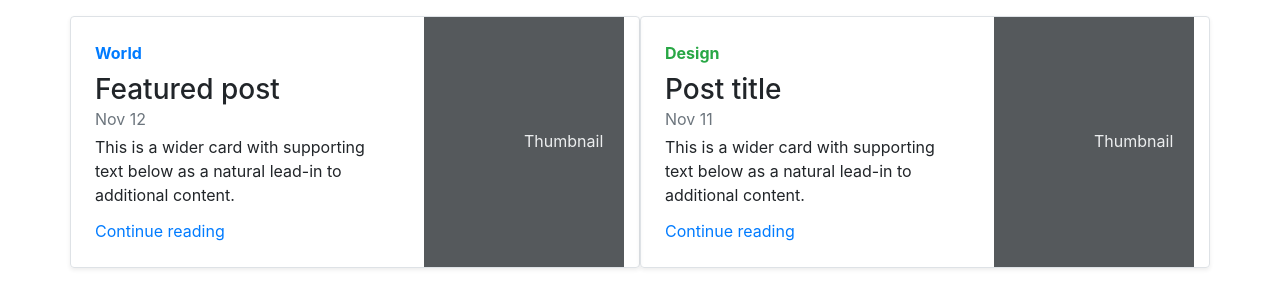
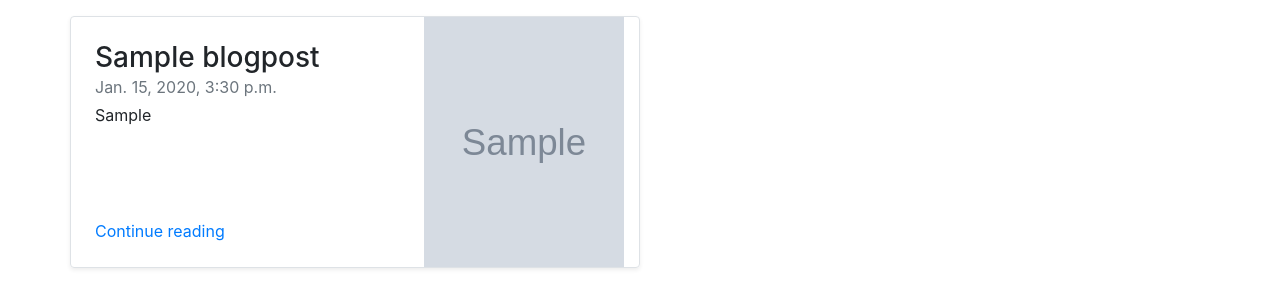
Before and after one commit to HardiKoder-612/E-Commerce-website-with-django, a Django app: page /blog/ in a window 1280 px wide. Shown: the part 56-364 px from the top of the page. Run offline with Django 4.2, Linux system fonts and the light colour scheme; tables that the repository leaves empty hold one stand-in row (values such as "Sample post"); grey boxes marked "Sample" are stand-in pictures; some libraries are stand-ins or nearby versions.

Commit message:
Blogs are also visible on the homepage vs blagapp but their designing is pending

```diff
--- a/Ourkarts/settings.py
+++ b/Ourkarts/settings.py
@@ -104,7 +104,7 @@ AUTH_PASSWORD_VALIDATORS = [
 
 LANGUAGE_CODE = 'en-us'
 
-TIME_ZONE = 'UTC'
+TIME_ZONE = 'Asia/Calcutta'
 
 USE_I18N = True
 
--- a/blog/templates/blog/index.html
+++ b/blog/templates/blog/index.html
@@ -1,37 +1,43 @@
 {% extends 'blog/basic.html' %}
  {% block body %}
+<!--    <div class="container mt-3"  style="display:flex">-->
     <div class="container mt-3">
-      <div class="row my-2">
+    {% for post,range,nSlides in allposts %}
+
+        {%for i in post%}
+        <div class="row my-2">
     <div class="col-md-6">
       <div class="row g-0 border rounded overflow-hidden flex-md-row mb-4 shadow-sm h-md-250 position-relative">
         <div class="col p-4 d-flex flex-column position-static">
-          <strong class="d-inline-block mb-2 text-primary">World</strong>
-          <h3 class="mb-0">Featured post</h3>
-          <div class="mb-1 text-muted">Nov 12</div>
-          <p class="card-text mb-auto">This is a wider card with supporting text below as a natural lead-in to additional content.</p>
+          <h3 class="mb-0">{{i.title}}</h3>
+          <div class="mb-1 text-muted">{{i.pub_date}}</div>
+          <p class="card-text mb-auto">{{i.chead0}}</p>
           <a href="#" class="stretched-link">Continue reading</a>
         </div>
         <div class="col-auto d-none d-lg-block">
-          <svg class="bd-placeholder-img" width="200" height="250" xmlns="http://www.w3.org/2000/svg" role="img" aria-label="Placeholder: Thumbnail" preserveAspectRatio="xMidYMid slice" focusable="false"><title>Placeholder</title><rect width="100%" height="100%" fill="#55595c"></rect><text x="50%" y="50%" fill="#eceeef" dy=".3em">Thumbnail</text></svg>
+            <img src='/media/{{i.thumbnail}}' width="200" height="250" alt="...">
+<!--          <img class="bd-placeholder-img" width="200" height="250" xmlns="http://www.w3.org/2000/svg" role="img" aria-label="Placeholder: Thumbnail" preserveAspectRatio="xMidYMid slice" focusable="false" src='/media/{{i.image}}'><title>Placeholder</title><rect width="100%" height="100%" fill="#55595c"></rect><text x="50%" y="50%" fill="#eceeef" dy=".3em">Thumbnail</text></img>-->
         </div>
       </div>
     </div>
-    <div class="col-md-6">
-      <div class="row g-0 border rounded overflow-hidden flex-md-row mb-4 shadow-sm h-md-250 position-relative">
-        <div class="col p-4 d-flex flex-column position-static">
-          <strong class="d-inline-block mb-2 text-success">Design</strong>
-          <h3 class="mb-0">Post title</h3>
-          <div class="mb-1 text-muted">Nov 11</div>
-          <p class="mb-auto">This is a wider card with supporting text below as a natural lead-in to additional content.</p>
-          <a href="#" class="stretched-link">Continue reading</a>
-        </div>
-        <div class="col-auto d-none d-lg-block">
-          <svg class="bd-placeholder-img" width="200" height="250" xmlns="http://www.w3.org/2000/svg" role="img" aria-label="Placeholder: Thumbnail" preserveAspectRatio="xMidYMid slice" focusable="false"><title>Placeholder</title><rect width="100%" height="100%" fill="#55595c"></rect><text x="50%" y="50%" fill="#eceeef" dy=".3em">Thumbnail</text></svg>
+<!--    <div class="col-md-6">-->
+<!--      <div class="row g-0 border rounded overflow-hidden flex-md-row mb-4 shadow-sm h-md-250 position-relative">-->
+<!--        <div class="col p-4 d-flex flex-column position-static">-->
+<!--          <strong class="d-inline-block mb-2 text-success">Design</strong>-->
+<!--          <h3 class="mb-0">Post title</h3>-->
+<!--          <div class="mb-1 text-muted">Nov 11</div>-->
+<!--          <p class="mb-auto">This is a wider card with supporting text below as a natural lead-in to additional content.</p>-->
+<!--          <a href="#" class="stretched-link">Continue reading</a>-->
+<!--        </div>-->
+<!--        <div class="col-auto d-none d-lg-block">-->
+<!--          <svg class="bd-placeholder-img" width="200" height="250" xmlns="http://www.w3.org/2000/svg" role="img" aria-label="Placeholder: Thumbnail" preserveAspectRatio="xMidYMid slice" focusable="false"><title>Placeholder</title><rect width="100%" height="100%" fill="#55595c"></rect><text x="50%" y="50%" fill="#eceeef" dy=".3em">Thumbnail</text></svg>-->
 
-        </div>
-      </div>
-    </div>
+<!--        </div>-->
+<!--      </div>-->
+<!--    </div>-->
   </div>
+        {% endfor %}
+        {% endfor %}
     </div>
 
 {%endblock%}
--- a/blog/views.py
+++ b/blog/views.py
@@ -1,8 +1,19 @@
 from django.shortcuts import render
 from django.http import HttpResponse
+from .models import Blogpost
+from math import ceil
 # Create your views here.
 def index(request):
-    return render(request,"blog/index.html")
+    allPosts = []
+    titposts = Blogpost.objects.values('title', 'id')
+    titles = {item['title'] for item in titposts}
+    for title in titles:
+        post = Blogpost.objects.filter(title=title)
+        n = len(post)
+        nslides = n // 4 + ceil((n / 4) - (n // 4))
+        allPosts.append([post, range(1, nslides), nslides])
+    params = {'allposts': allPosts}
+    return render(request,"blog/index.html",params)
 
 def blogpost(request):
     return render(request,"blog/blogpost.html")
```
